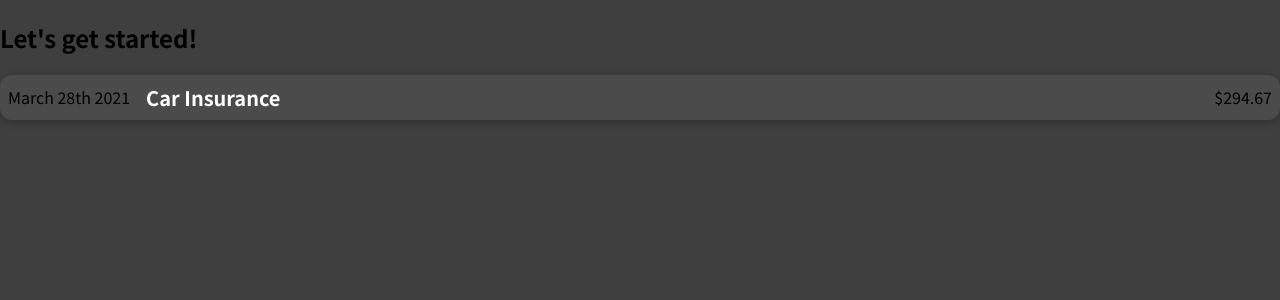
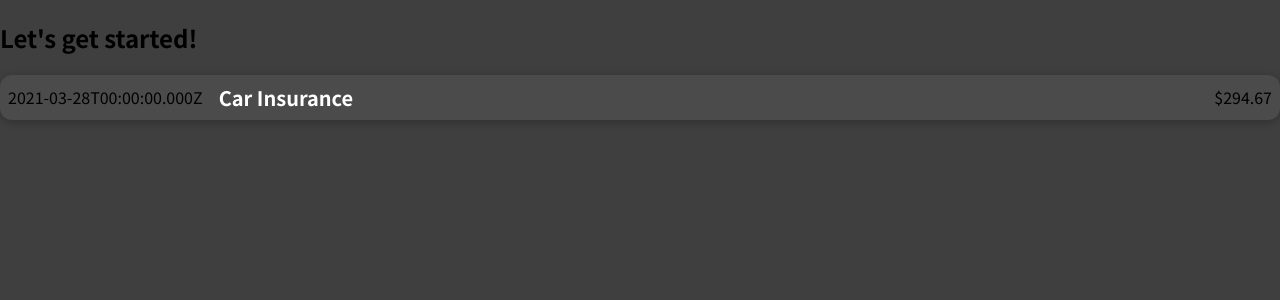
Before and after one commit to OnyiOrji/work, a JavaScript app in the folder 01-starting-setup/: page / in a window 1280 px wide. Shown: the top 300 px of the page. Built offline with nearby package versions, Linux system fonts and the light colour scheme.

Commit message:
Insert javascript place holders

```diff
--- a/01-starting-setup/src/components/ExpenseItem.js
+++ b/01-starting-setup/src/components/ExpenseItem.js
@@ -7,10 +7,10 @@ function ExpenseItem() {
 
     return (
         <div className="expense-item">
-            <div>March 28th 2021</div>
+            <div>{expenseDate.toISOString()}</div>
             <div className="expense-item__description">
                 <h2>{expenseTitle}</h2>
-                <div>$294.67</div>
+                <div>${expenseAmount}</div>
             </div>
         </div>
     )
```
